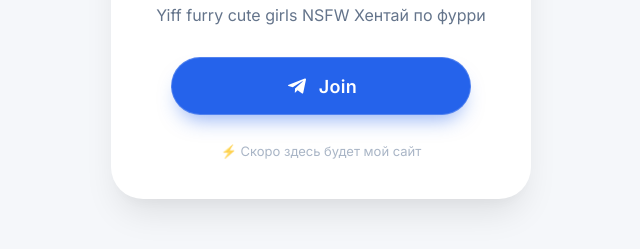
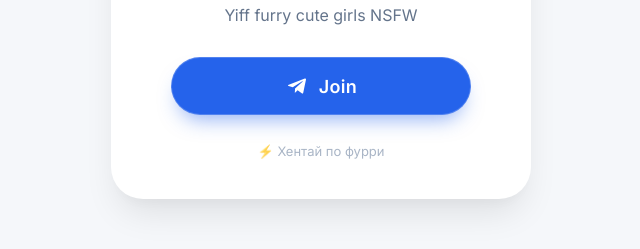
Before and after one commit to Pixel0Protogen/yiff.furry.cute.girls.nsfw, a plain HTML site: page index.html in a window 1280 px wide. Shown: the part 421-670 px from the top of the page, without its empty margins (319-959 px from the left). Drawn offline with Linux system fonts and the light colour scheme.

Commit message:
Update index.html

```diff
--- a/index.html
+++ b/index.html
@@ -160,8 +160,7 @@
         </div>
 
         <h1>YIFF furry cute girls NSFW</h1>
-        <p class="tagline"> Yiff furry cute girls NSFW
-Хентай по фурри </p>
+        <p class="tagline"> Yiff furry cute girls NSFW </p>
 
         <!-- Синяя кнопка-ссылка на Telegram -->
         <a href="https://t.me/furry_yiff1" class="telegram-btn" target="_blank" rel="noopener noreferrer">
@@ -172,7 +171,7 @@
         </a>
 
         <div class="footer-note">
-            ⚡ Скоро здесь будет мой сайт
+            ⚡ Хентай по фурри
         </div>
     </div>
 </body>
```
